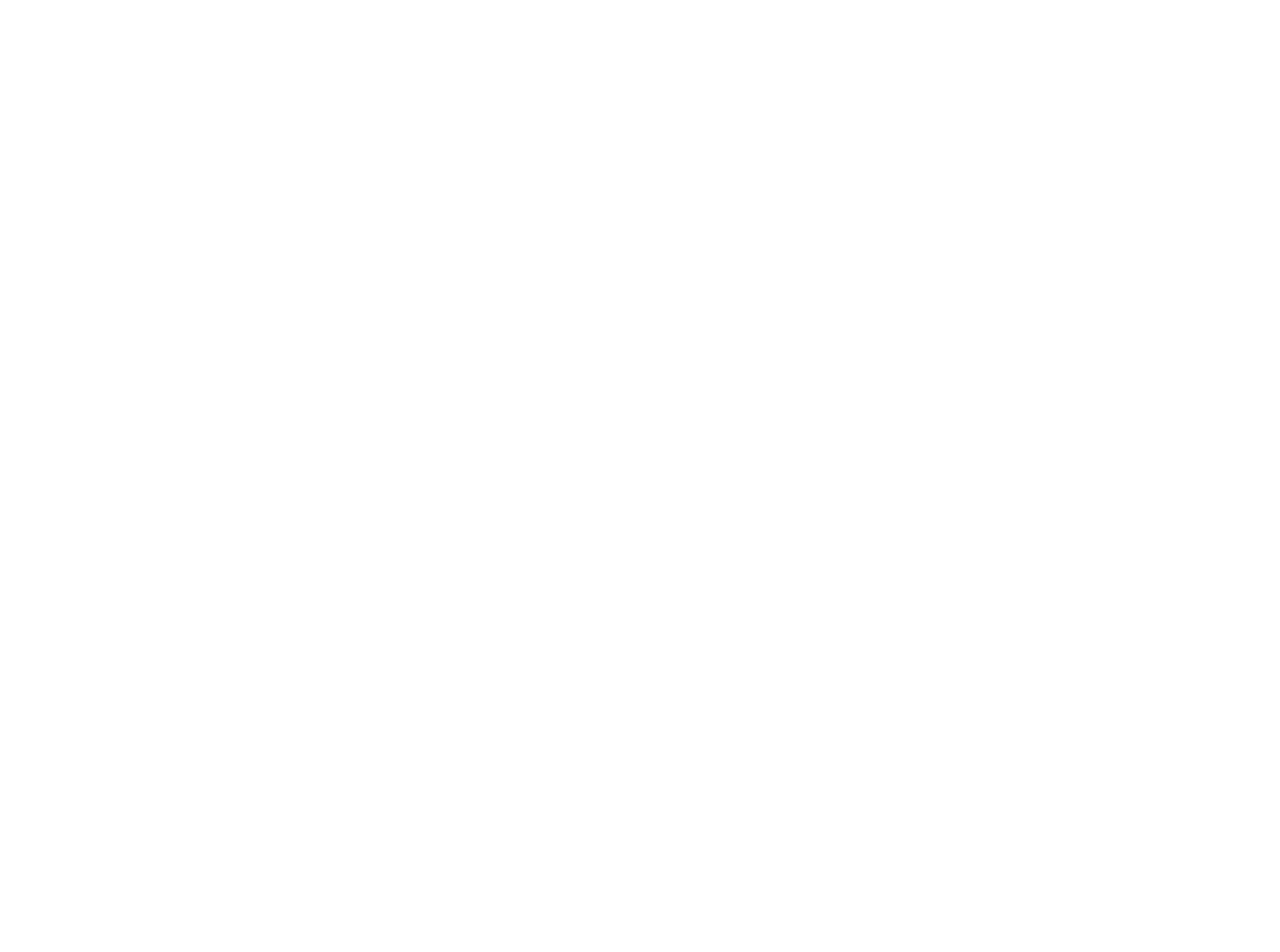
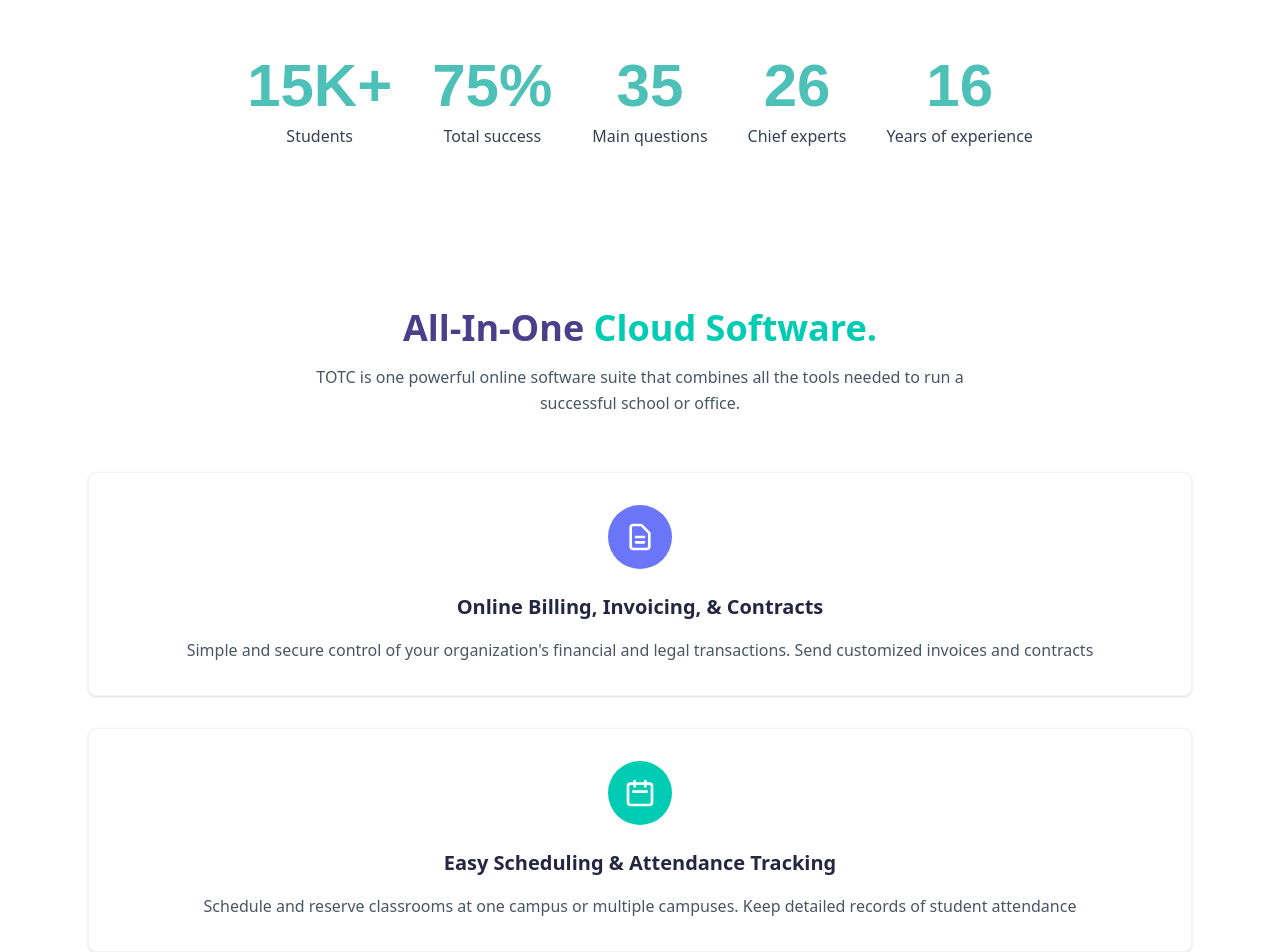
Before and after one commit to Nivin1122/AI_MENTOR, a React (Vite) app in the folder frontend/: page /hero in a window 1280 px wide. Shown: the part 1140-2092 px from the top of the page. Before the commit the page ends 972 px from the top, so only its background shows below. Built offline with nearby package versions, Linux system fonts and the light colour scheme.

Commit message:
home page success section ui added

```diff
--- a/frontend/package.json
+++ b/frontend/package.json
@@ -13,9 +13,11 @@
     "@reduxjs/toolkit": "^2.7.0",
     "@tailwindcss/vite": "^4.1.4",
     "axios": "^1.8.4",
+    "framer-motion": "^12.9.1",
     "react": "^19.0.0",
     "react-dom": "^19.0.0",
     "react-icons": "^5.5.0",
+    "react-intersection-observer": "^9.16.0",
     "react-redux": "^9.2.0",
     "react-router-dom": "^7.5.1"
   },
--- /dev/null
+++ b/frontend/src/components/home/CloudFeatures.jsx
@@ -0,0 +1,114 @@
+import React, { useEffect, useState, useRef } from 'react';
+
+const CloudFeatures = () => {
+  const [isVisible, setIsVisible] = useState(false);
+  const sectionRef = useRef(null);
+
+  useEffect(() => {
+    const observer = new IntersectionObserver(
+      ([entry]) => {
+        if (entry.isIntersecting) {
+          setIsVisible(true);
+          observer.unobserve(sectionRef.current);
+        }
+      },
+      { threshold: 0.1 }
+    );
+
+    if (sectionRef.current) {
+      observer.observe(sectionRef.current);
+    }
+
+    return () => {
+      if (sectionRef.current) {
+        observer.unobserve(sectionRef.current);
+      }
+    };
+  }, []);
+
+  const features = [
+    {
+      icon: "document",
+      color: "#6A75F8",
+      title: "Online Billing, Invoicing, & Contracts",
+      description: "Simple and secure control of your organization's financial and legal transactions. Send customized invoices and contracts"
+    },
+    {
+      icon: "calendar",
+      color: "#00CBB3",
+      title: "Easy Scheduling & Attendance Tracking",
+      description: "Schedule and reserve classrooms at one campus or multiple campuses. Keep detailed records of student attendance"
+    },
+    {
+      icon: "users",
+      color: "#29B9E7",
+      title: "Customer Tracking",
+      description: "Automate and track emails to individuals or groups. Skilline's built-in system helps organize your organization"
+    }
+  ];
+
+  return (
+    <div className="py-20 bg-white">
+      <div className="max-w-6xl mx-auto px-6">
+        <div
+          className={`text-center mb-14 transition-all duration-700 ${
+            isVisible ? 'opacity-100 translate-y-0' : 'opacity-0 translate-y-8'
+          }`}
+        >
+          <h2 className="text-3xl md:text-4xl font-bold mb-4">
+            <span className="text-[#4B3E8A]">All-In-One</span> <span className="text-[#00CBB3]">Cloud Software.</span>
+          </h2>
+          <p className="text-gray-600 max-w-2xl mx-auto text-base leading-relaxed">
+            TOTC is one powerful online software suite that combines all the tools
+            needed to run a successful school or office.
+          </p>
+        </div>
+
+        <div
+          ref={sectionRef}
+          className="grid grid-cols-1 md:grid-cols-3 gap-8"
+        >
+          {features.map((feature, index) => (
+            <div
+              key={index}
+              className={`bg-white p-8 rounded-lg shadow-sm border border-gray-100 transition-all duration-700 text-center ${
+                isVisible ? 'opacity-100 translate-y-0' : 'opacity-0 translate-y-12'
+              }`}
+              style={{
+                transitionDelay: `${index * 150}ms`,
+                transform: isVisible ? 'translateY(0)' : 'translateY(40px)'
+              }}
+            >
+              {/* Icon */}
+              <div className="inline-flex items-center justify-center w-16 h-16 rounded-full mb-6" style={{ backgroundColor: feature.color }}>
+                {feature.icon === "document" && (
+                  <svg xmlns="http://www.w3.org/2000/svg" className="h-8 w-8 text-white" fill="none" viewBox="0 0 24 24" stroke="currentColor">
+                    <path strokeLinecap="round" strokeLinejoin="round" strokeWidth={2} d="M9 12h6m-6 4h6m2 5H7a2 2 0 01-2-2V5a2 2 0 012-2h5.586a1 1 0 01.707.293l5.414 5.414a1 1 0 01.293.707V19a2 2 0 01-2 2z" />
+                  </svg>
+                )}
+                {feature.icon === "calendar" && (
+                  <svg xmlns="http://www.w3.org/2000/svg" className="h-8 w-8 text-white" fill="none" viewBox="0 0 24 24" stroke="currentColor">
+                    <path strokeLinecap="round" strokeLinejoin="round" strokeWidth={2} d="M8 7V3m8 4V3m-9 8h10M5 21h14a2 2 0 002-2V7a2 2 0 00-2-2H5a2 2 0 00-2 2v12a2 2 0 002 2z" />
+                  </svg>
+                )}
+                {feature.icon === "users" && (
+                  <svg xmlns="http://www.w3.org/2000/svg" className="h-8 w-8 text-white" fill="none" viewBox="0 0 24 24" stroke="currentColor">
+                    <path strokeLinecap="round" strokeLinejoin="round" strokeWidth={2} d="M12 4.354a4 4 0 110 5.292M15 21H3v-1a6 6 0 0112 0v1zm0 0h6v-1a6 6 0 00-9-5.197M13 7a4 4 0 11-8 0 4 4 0 018 0z" />
+                  </svg>
+                )}
+              </div>
+
+              {/* Title */}
+              <h3 className="text-xl font-bold text-[#252641] mb-4">{feature.title}</h3>
+
+              {/* Description */}
+              <p className="text-gray-600 leading-relaxed">{feature.description}</p>
+            </div>
+          ))}
+        </div>
+      </div>
+    </div>
+  );
+};
+
+export default CloudFeatures;
--- a/frontend/src/components/home/Hero.jsx
+++ b/frontend/src/components/home/Hero.jsx
@@ -1,9 +1,12 @@
 import React from 'react';
 import { Link } from 'react-router-dom';
 import Navbar from '../navbar/Navbar';
+import SuccessMetrics from './SuccessMetrics';
+import CloudFeatures from './CloudFeatures';
 
 const Hero = () => {
   return (
+    <div>
     <div className="relative bg-[#4DC1B8] overflow-hidden">
       <Navbar />
 
@@ -52,7 +55,6 @@
                   className="w-auto h-[600px] max-w-none object-contain z-5"
                 />
               </div>
-
 
             </div>
 
@@ -112,6 +114,7 @@
             </div>
           </div>
         </div>
+
       </div>
 
       {/* Perfectly balanced downward arch curve */}
@@ -130,7 +133,13 @@
           ></path>
         </svg>
       </div>
+
     </div>
+
+    <SuccessMetrics />
+    <CloudFeatures />
+    </div>
+
   );
 };
 
--- /dev/null
+++ b/frontend/src/components/home/SuccessMetrics.jsx
@@ -0,0 +1,84 @@
+import React, { useEffect, useState, useRef } from 'react';
+
+const SuccessMetrics = () => {
+  const [isVisible, setIsVisible] = useState(false);
+  const sectionRef = useRef(null);
+
+  useEffect(() => {
+    const observer = new IntersectionObserver(
+      ([entry]) => {
+        if (entry.isIntersecting) {
+          setIsVisible(true);
+          observer.unobserve(sectionRef.current);
+        }
+      },
+      { threshold: 0.1 }
+    );
+
+    if (sectionRef.current) {
+      observer.observe(sectionRef.current);
+    }
+
+    return () => {
+      if (sectionRef.current) {
+        observer.unobserve(sectionRef.current);
+      }
+    };
+  }, []);
+
+  const metrics = [
+    { value: '15K+', label: 'Students' },
+    { value: '75%', label: 'Total success' },
+    { value: '35', label: 'Main questions' },
+    { value: '26', label: 'Chief experts' },
+    { value: '16', label: 'Years of experience' },
+  ];
+
+  return (
+    <div className="py-14 bg-white">
+      <div className="max-w-6xl mx-auto px-6">
+        <div
+          className={`text-center mb-10 transition-all duration-700 ${
+            isVisible ? 'opacity-100 translate-y-0' : 'opacity-0 translate-y-8'
+          }`}
+        >
+          <h2 className="text-3xl md:text-4xl font-bold text-gray-800 mb-5">Our Success</h2>
+          <p className="text-gray-600 max-w-2xl mx-auto text-base leading-relaxed">
+            Ornare id fames interdum porttitor nulla turpis etiam. Diam vitae sollicitudin at nec
+            nam et pharetra gravida. Adipiscing a quis ultrices eu ornare tristique vel nisl orci.
+          </p>
+        </div>
+
+        <div
+          ref={sectionRef}
+          className="flex flex-wrap justify-center lg:justify-between items-center gap-14 md:gap-10 pt-4 pb-6"
+        >
+          {metrics.map((metric, index) => (
+            <div
+              key={index}
+              className={`flex flex-col items-center transition-all duration-700 ${
+                isVisible ? 'opacity-100 translate-y-0' : 'opacity-0 translate-y-8'
+              }`}
+              style={{ transitionDelay: `${index * 100}ms` }}
+            >
+              <div
+                className={`text-5xl lg:text-6xl font-bold text-[#4DC1B8] mb-2 transition-all duration-500 ${
+                  isVisible ? 'scale-100 opacity-100' : 'scale-0 opacity-0'
+                }`}
+                style={{
+                  transitionDelay: `${index * 150}ms`,
+                  fontFamily: "'Montserrat', sans-serif"
+                }}
+              >
+                {metric.value}
+              </div>
+              <p className="text-gray-700 font-medium">{metric.label}</p>
+            </div>
+          ))}
+        </div>
+      </div>
+    </div>
+  );
+};
+
+export default SuccessMetrics;
```
Also changed, not shown: 1 other file (tests, documents, lock files or other folders).
